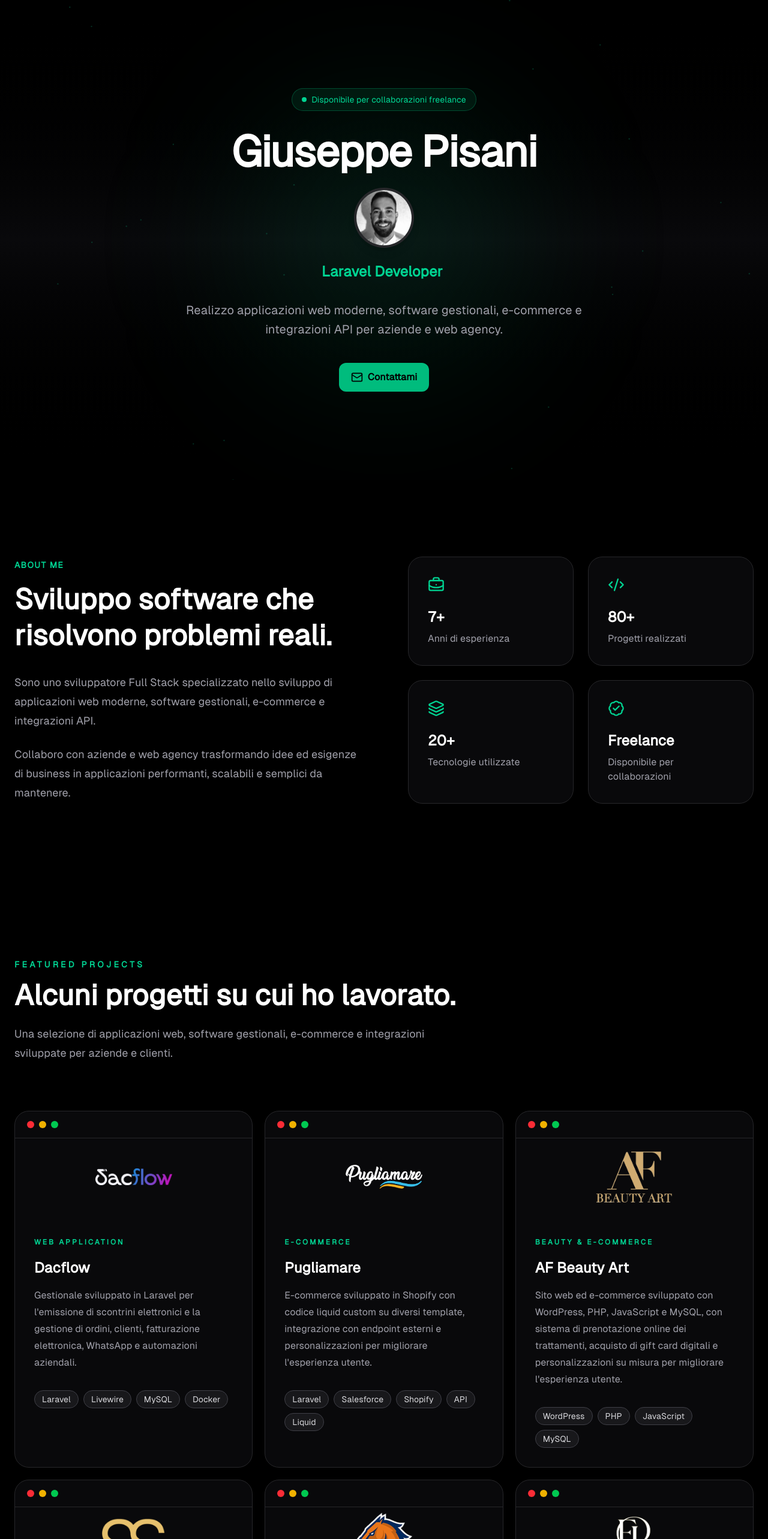
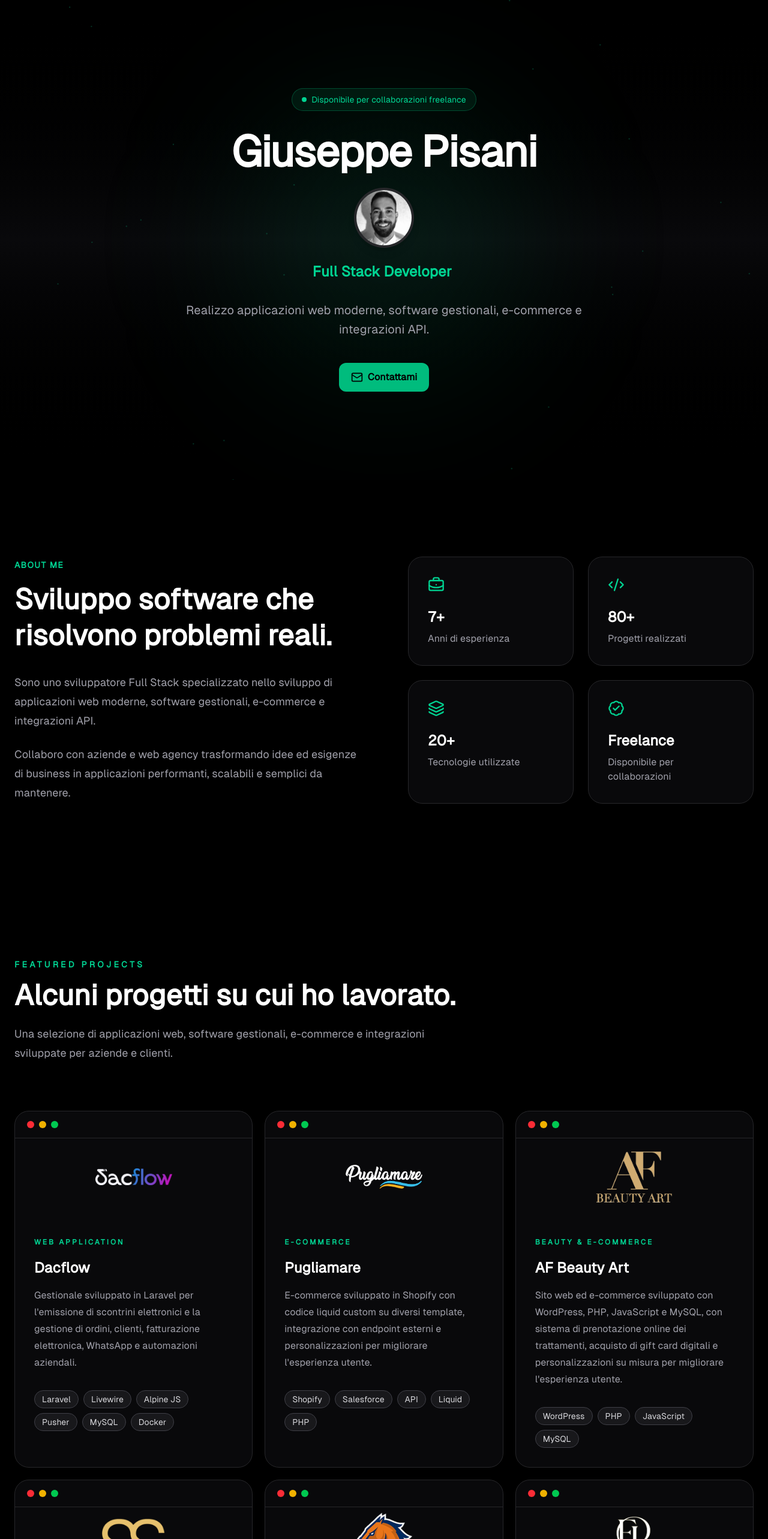
Before and after one commit to Forklein/portfolio, a React (Vite) app: page / in a window 1280 px wide. Shown: the top 2566 px of the page at 60% size. Built offline with nearby package versions, Linux system fonts and the light colour scheme.

Commit message:
fix testi

```diff
--- a/src/components/Collaboration.tsx
+++ b/src/components/Collaboration.tsx
@@ -4,9 +4,9 @@ import {
 
 const points = [
   "Collaborazione con web agency",
-  "Supporto durante i picchi di lavoro",
+  "Formazione di nuove risorse",
   "Sviluppo di nuovi progetti",
-  "Manutenzione evolutiva",
+  "Manutenzione",
   "Integrazione API",
   "Codice pulito e documentato",
 ];
@@ -30,15 +30,14 @@ export default function Collaboration() {
           </h2>
 
           <p className="mt-8 text-lg leading-8 text-zinc-400">
-            Collaboro con aziende e web agency offrendo supporto
+            Collaboro con aziende offrendo supporto
             nello sviluppo di applicazioni web, e-commerce,
             software gestionali e integrazioni API.
           </p>
 
           <p className="mt-6 text-lg leading-8 text-zinc-400">
-            Posso affiancare il vostro team per un progetto
-            specifico oppure lavorare continuativamente come
-            sviluppatore esterno.
+            Che si tratti di un progetto specifico o di una collaborazione continuativa,
+            posso affiancare il vostro team come sviluppatore esterno
           </p>
 
         </div>
--- a/src/components/Contact.tsx
+++ b/src/components/Contact.tsx
@@ -73,7 +73,7 @@ export default function Contact() {
               <h2 className="mt-4 text-5xl font-black leading-tight">
                 Hai un progetto in mente?
                 <br />
-                Parliamone.
+                Scrivimi.
               </h2>
 
               <p className="mt-8 text-lg leading-8 text-zinc-400">
@@ -137,7 +137,7 @@ export default function Contact() {
                     required
                     value={form.name}
                     onChange={handleChange}
-                    placeholder="Mario"
+                    placeholder="Giuseppe"
                     className="w-full rounded-xl border border-zinc-800 bg-zinc-900/70 px-4 py-3.5 text-white outline-none transition placeholder:text-zinc-600 focus:border-emerald-500"
                   />
                 </div>
@@ -157,7 +157,7 @@ export default function Contact() {
                     required
                     value={form.surname}
                     onChange={handleChange}
-                    placeholder="Rossi"
+                    placeholder="Pisani"
                     className="w-full rounded-xl border border-zinc-800 bg-zinc-900/70 px-4 py-3.5 text-white outline-none transition placeholder:text-zinc-600 focus:border-emerald-500"
                   />
                 </div>
@@ -178,7 +178,7 @@ export default function Contact() {
                   required
                   value={form.email}
                   onChange={handleChange}
-                  placeholder="mario@email.com"
+                  placeholder="peppe@email.com"
                   className="w-full rounded-xl border border-zinc-800 bg-zinc-900/70 px-4 py-3.5 text-white outline-none transition placeholder:text-zinc-600 focus:border-emerald-500"
                 />
               </div>
@@ -198,7 +198,7 @@ export default function Contact() {
                   rows={6}
                   value={form.message}
                   onChange={handleChange}
-                  placeholder="Raccontami qualcosa del tuo progetto..."
+                  placeholder="Messaggio"
                   className="w-full resize-none rounded-xl border border-zinc-800 bg-zinc-900/70 px-4 py-3.5 text-white outline-none transition placeholder:text-zinc-600 focus:border-emerald-500"
                 />
               </div>
--- a/src/components/Hero.tsx
+++ b/src/components/Hero.tsx
@@ -81,12 +81,6 @@ const Hero = () => {
             sequence={[
               "Full Stack Developer",
               2000,
-              "Laravel Developer",
-              2000,
-              "React Developer",
-              2000,
-              "WordPress Developer",
-              2000,
             ]}
             speed={50}
             repeat={Infinity}
@@ -95,7 +89,7 @@ const Hero = () => {
 
         <p className="mx-auto mt-8 max-w-3xl text-lg leading-8 text-zinc-400 md:text-xl">
           Realizzo applicazioni web moderne, software gestionali,
-          e-commerce e integrazioni API per aziende e web agency.
+          e-commerce e integrazioni API.
         </p>
 
         <div className="mt-10 flex justify-center gap-4">
--- a/src/components/Services.tsx
+++ b/src/components/Services.tsx
@@ -30,7 +30,7 @@ const services = [
     icon: <Database size={34} />,
     title: "Backend Development",
     description:
-      "Architettura backend, database MySQL, autenticazione e automazioni.",
+      "Architettura backend, database SQL e NOSQL, autenticazione e automazioni.",
   },
   {
     icon: <Cloud size={34} />,
@@ -40,7 +40,7 @@ const services = [
   {
     icon: <Globe size={34} />,
     title: "Freelance Collaboration",
-    description: "Supporto tecnico continuativo per aziende e web agency.",
+    description: "Supporto tecnico continuativo per aziende.",
   },
 ];
 
@@ -55,9 +55,9 @@ export default function Services() {
         <h2 className="mt-4 text-5xl font-black">Come posso aiutarti.</h2>
 
         <p className="mt-6 max-w-2xl text-lg leading-8 text-zinc-400">
-          Offro supporto nello sviluppo di software, applicazioni web e
-          integrazioni personalizzate, collaborando sia con aziende che con web
-          agency.
+            Sviluppo software, applicazioni web e integrazioni su misura,
+            sia affiancando team esistenti
+            sia realizzando progetti completi su commissione.
         </p>
 
         <div className="mt-20 grid gap-5 md:grid-cols-2 xl:grid-cols-3">
--- a/src/data/projects.ts
+++ b/src/data/projects.ts
@@ -18,7 +18,7 @@ export const projects: Project[] = [
 
     image: dacflow,
 
-    technologies: ["Laravel", "Livewire", "MySQL", "Docker"],
+    technologies: ["Laravel", "Livewire", "Alpine JS", "Pusher", "MySQL", "Docker"],
 
     featured: true,
   },
@@ -32,7 +32,7 @@ export const projects: Project[] = [
 
     image: pugliamare,
 
-    technologies: ["Laravel", "Salesforce", "Shopify", "API", "Liquid"],
+    technologies: ["Shopify", "Salesforce", "API", "Liquid", "PHP"],
 
     category: "E-commerce",
 
```
